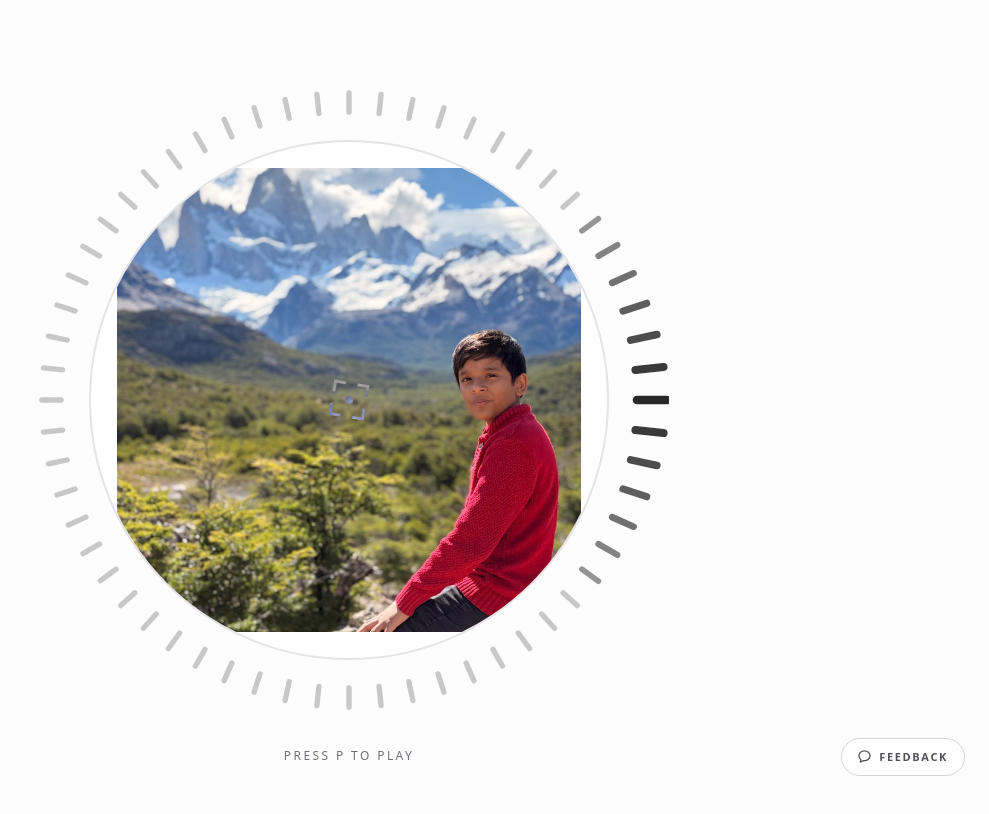
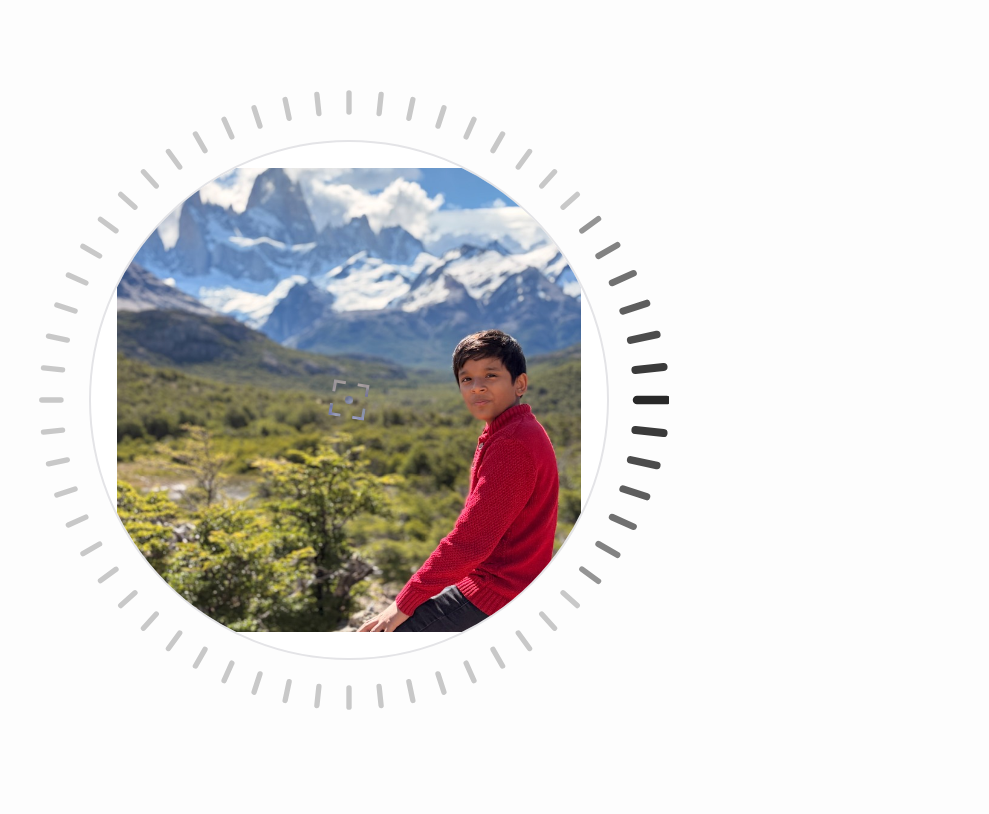
Before and after one commit to DevSanghavi05/aboutme, a Next.js app: page / in a window 1280 px wide. Shown: the top 814 px of the page, without its empty margins (291-1280 px from the left). Built offline with nearby package versions, Linux system fonts and the light colour scheme.

Commit message:
info updates

```diff
--- a/src/app/layout.tsx
+++ b/src/app/layout.tsx
@@ -10,7 +10,7 @@ const inter = Inter({
 export const metadata: Metadata = {
   metadataBase: new URL("https://devsanghavi.com"),
   title: "Dev Sanghavi - Portfolio",
-  description: "Dev Sanghavi is a 12-year-old 6th-grade student, developer, and creator based in Houston, TX. Explore Dev Sanghavi's portfolio featuring accomplishments in software, AI, and robotics like Churro and Verde.",
+  description: "Dev Sanghavi is a 12-year-old 7th-grade student, developer, and creator based in Houston, TX. Explore Dev Sanghavi's portfolio featuring accomplishments in software, AI, and robotics like Churro and Verde.",
   keywords: ["Dev Sanghavi", "Houston", "Developer", "Student", "Portfolio", "Churro", "Verde", "AI", "Software"],
   authors: [{ name: "Dev Sanghavi" }],
   creator: "Dev Sanghavi",
--- a/src/app/page.tsx
+++ b/src/app/page.tsx
@@ -3,7 +3,6 @@ import TargetCursor from "@/components/TargetCursor";
 import "@/components/TargetCursor.css";
 import { SmoothScroll } from "@/components/SmoothScroll";
 import { PongGame } from "@/components/PongGame";
-import { Feedback } from "@/components/Feedback";
 
 export default function Home() {
   return (
@@ -12,7 +11,6 @@ export default function Home() {
       <TargetCursor targetSelector=".cursor-target" spinDuration={3} />
       <PongGame />
       <AnimatedCircle />
-      <Feedback />
     </main>
   );
 }
--- a/src/components/AnimatedCircle.tsx
+++ b/src/components/AnimatedCircle.tsx
@@ -160,7 +160,7 @@ export function AnimatedCircle() {
               <div className="mt-8 space-y-1">
                 <p className="text-zinc-400 text-sm md:text-base font-medium">Houston, TX</p>
                 <p className="text-zinc-400 text-sm md:text-base font-medium">12 yrs</p>
-                <p className="text-zinc-400 text-sm md:text-base font-medium">6th grade</p>
+                <p className="text-zinc-400 text-sm md:text-base font-medium">7th grade</p>
               </div>
             </motion.div>
 
@@ -242,15 +242,6 @@ export function AnimatedCircle() {
           </div>
         </div>
 
-        <button
-          type="button"
-          onClick={() => window.dispatchEvent(new Event('arcade:open'))}
-          className="cursor-target absolute bottom-6 left-1/2 -translate-x-1/2 px-6 py-3 text-xs text-zinc-500 tracking-[0.2em] uppercase font-medium cursor-pointer hover:text-zinc-800 transition-colors touch-manipulation"
-          aria-label="Open the mini arcade"
-        >
-          press p to play
-        </button>
-
       </div>
     </div>
   );
```
